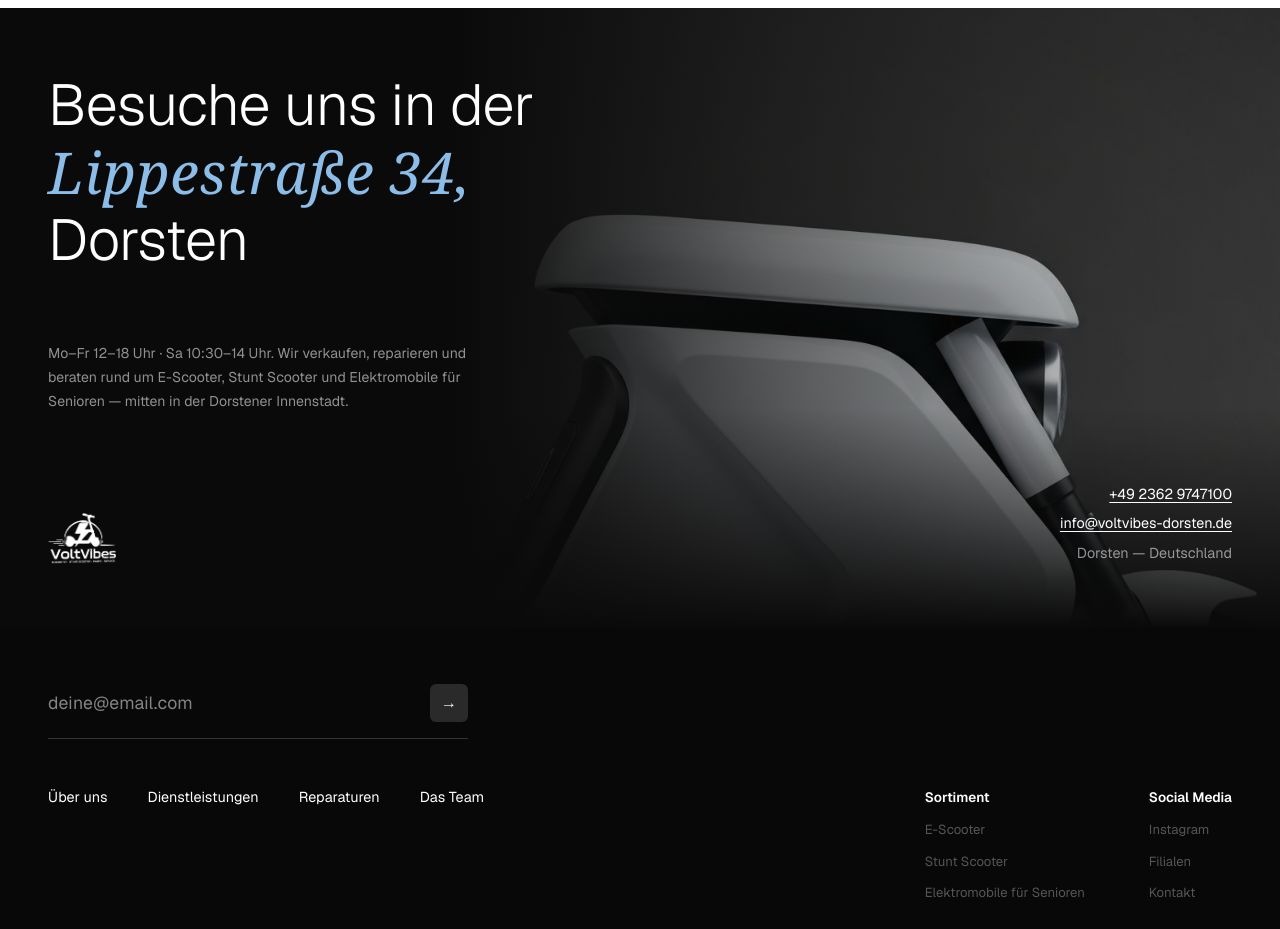
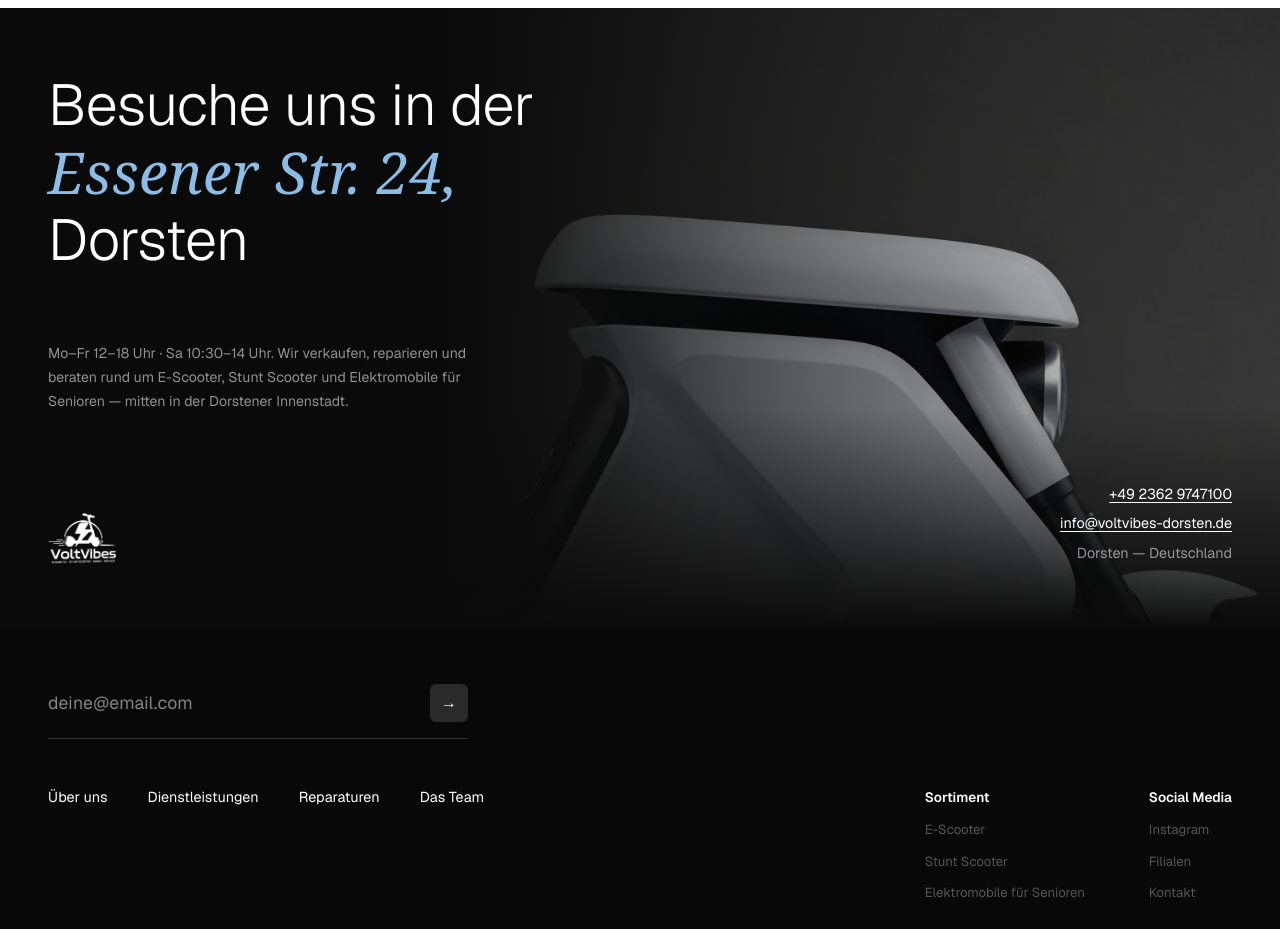
Before and after one commit to Myandr/voltvibes, a Next.js app: page / in a window 1280 px wide. Shown: the part 5320-6249 px from the top of the page. Built offline with nearby package versions, Linux system fonts and the light colour scheme; no server answers.

Commit message:
fix: update address references from Lippestraße 34 to Essener Str. 24 across multiple pages and components

```diff
--- a/app/agb/page.tsx
+++ b/app/agb/page.tsx
@@ -30,7 +30,7 @@ export default function AgbPage() {
           <section>
             <h2 className="text-base font-semibold text-zinc-900 mb-3">§ 1 Geltungsbereich</h2>
             <p>
-              Diese Allgemeinen Geschäftsbedingungen gelten für alle Verträge zwischen VoltVibes Dorsten, Inhaber Markus Kremer, Lippestraße 34, 46282 Dorsten (nachfolgend „Verkäufer") und Verbrauchern sowie Unternehmern (nachfolgend „Kunde"), die über unseren Online-Shop oder in unseren Ladengeschäften geschlossen werden.
+              Diese Allgemeinen Geschäftsbedingungen gelten für alle Verträge zwischen VoltVibes Dorsten, Inhaber Markus Kremer, Essener Str. 24, 46282 Dorsten (nachfolgend „Verkäufer") und Verbrauchern sowie Unternehmern (nachfolgend „Kunde"), die über unseren Online-Shop oder in unseren Ladengeschäften geschlossen werden.
             </p>
             <p className="mt-3">
               Verbraucher ist jede natürliche Person, die ein Rechtsgeschäft zu Zwecken abschließt, die überwiegend weder ihrer gewerblichen noch ihrer selbstständigen beruflichen Tätigkeit zugerechnet werden können (§ 13 BGB).
--- a/app/components/FooterCTA.tsx
+++ b/app/components/FooterCTA.tsx
@@ -52,7 +52,7 @@ export default function FooterCTA() {
           }}
         >
           Besuche uns in der{' '}
-          <em style={{ fontFamily: 'Georgia, "Palatino Linotype", Palatino, serif', color: '#8BBDE8', fontStyle: 'italic', fontWeight: 400, letterSpacing: '0.01em' }}>Lippestraße 34,</em>{' '}
+          <em style={{ fontFamily: 'Georgia, "Palatino Linotype", Palatino, serif', color: '#8BBDE8', fontStyle: 'italic', fontWeight: 400, letterSpacing: '0.01em' }}>Essener Str. 24,</em>{' '}
           Dorsten
         </h2>
 
--- a/app/datenschutz/page.tsx
+++ b/app/datenschutz/page.tsx
@@ -32,7 +32,7 @@ export default function DatenschutzPage() {
             <p>
               VoltVibes Dorsten<br />
               Inhaber: Markus Kremer<br />
-              Lippestraße 34, 46282 Dorsten<br />
+              Essener Str. 24, 46282 Dorsten<br />
               E-Mail: <a href="mailto:info@voltvibes-dorsten.de" className="text-[#8BBDE8] hover:underline">info@voltvibes-dorsten.de</a><br />
               Telefon: <a href="tel:023629747100" className="text-[#8BBDE8] hover:underline">02362 9747100</a>
             </p>
--- a/app/filialen/page.tsx
+++ b/app/filialen/page.tsx
@@ -81,9 +81,9 @@ export default function FilialenPage() {
             {/* Map */}
             <div ref={dorstMap.ref} style={fadeStyle(dorstMap.visible, 0.1, 24)} className="relative rounded-2xl overflow-hidden h-[340px] sm:h-[420px] lg:h-full min-h-[340px]">
               <ConsentMap
-                src="https://maps.google.com/maps?q=Lippestraße+34,+46282+Dorsten&output=embed&z=16"
+                src="https://maps.google.com/maps?q=Essener+Str.+24,+46282+Dorsten&output=embed&z=16"
                 title="VoltVibes Dorsten"
-                address="Lippestraße 34, 46282 Dorsten"
+                address="Essener Str. 24, 46282 Dorsten"
               />
             </div>
 
@@ -102,7 +102,7 @@ export default function FilialenPage() {
                 <MapPin className="h-5 w-5 text-[#8BBDE8] flex-shrink-0 mt-0.5" />
                 <div>
                   <p className="font-semibold text-sm text-zinc-900">Adresse</p>
-                  <p className="text-sm text-zinc-500">Lippestraße 34</p>
+                  <p className="text-sm text-zinc-500">Essener Str. 24</p>
                   <p className="text-sm text-zinc-500">46282 Dorsten</p>
                   <p className="text-xs text-zinc-400 mt-0.5">Fußgängerzone Innenstadt</p>
                 </div>
@@ -143,7 +143,7 @@ export default function FilialenPage() {
               </div>
 
               <a
-                href="https://maps.google.com/?q=Lippestraße+34,+46282+Dorsten"
+                href="https://maps.google.com/?q=Essener+Str.+24,+46282+Dorsten"
                 target="_blank"
                 rel="noopener noreferrer"
                 className="inline-flex items-center gap-2 text-sm font-medium text-white bg-zinc-900 px-5 py-3 rounded-full hover:bg-zinc-700 transition-colors w-fit"
--- a/app/impressum/page.tsx
+++ b/app/impressum/page.tsx
@@ -33,7 +33,7 @@ export default function ImpressumPage() {
               VoltVibes Dorsten<br />
               Inhaber: Markus Kremer<br />
               Unternehmensform: Einzelunternehmen<br />
-              Lippestraße 34<br />
+              Essener Str. 24<br />
               46282 Dorsten
             </p>
           </section>
--- a/app/kontakt/page.tsx
+++ b/app/kontakt/page.tsx
@@ -297,7 +297,7 @@ export default function KontaktPage() {
                     <MapPin className="h-4 w-4 text-[#8BBDE8] flex-shrink-0 mt-0.5" />
                     <div>
                       <p className="text-xs font-semibold uppercase tracking-wider text-zinc-400 mb-0.5">Adresse</p>
-                      <p className="text-sm font-medium text-zinc-900">Lippestraße 34</p>
+                      <p className="text-sm font-medium text-zinc-900">Essener Str. 24</p>
                       <p className="text-sm text-zinc-500">46282 Dorsten</p>
                       <p className="text-xs text-zinc-400 mt-0.5">Fußgängerzone Innenstadt</p>
                     </div>
@@ -348,7 +348,7 @@ export default function KontaktPage() {
               {/* Quick links */}
               <div className="flex flex-col gap-2">
                 <a
-                  href="https://maps.google.com/?q=Lippestraße+34,+46282+Dorsten"
+                  href="https://maps.google.com/?q=Essener+Str.+24,+46282+Dorsten"
                   target="_blank"
                   rel="noopener noreferrer"
                   className="inline-flex items-center gap-2 text-sm font-medium bg-zinc-900 text-white px-5 py-3 rounded-full hover:bg-zinc-700 transition-colors w-fit"
@@ -367,9 +367,9 @@ export default function KontaktPage() {
         <div className="max-w-6xl mx-auto w-full">
           <div ref={mapSection.ref} style={fadeStyle(mapSection.visible, 0.1, 24)} className="relative rounded-2xl overflow-hidden h-[300px] sm:h-[380px]">
             <ConsentMap
-              src="https://maps.google.com/maps?q=Lippestraße+34,+46282+Dorsten&output=embed&z=16"
+              src="https://maps.google.com/maps?q=Essener+Str.+24,+46282+Dorsten&output=embed&z=16"
               title="VoltVibes Dorsten"
-              address="Lippestraße 34, 46282 Dorsten"
+              address="Essener Str. 24, 46282 Dorsten"
             />
           </div>
         </div>
--- a/app/layout.tsx
+++ b/app/layout.tsx
@@ -25,7 +25,7 @@ const bebasNeue = Bebas_Neue({
 
 export const metadata: Metadata = {
   title: "VoltVibes Dorsten — E-Scooter, Stunt Scooter & Reparatur",
-  description: "VoltVibes Dorsten: Dein Fachgeschäft in der Innenstadt für E-Scooter, Stunt Scooter und Reparaturen. Lippestraße 34, 46282 Dorsten.",
+  description: "VoltVibes Dorsten: Dein Fachgeschäft in der Innenstadt für E-Scooter, Stunt Scooter und Reparaturen. Essener Str. 24, 46282 Dorsten.",
 };
 
 export default function RootLayout({
--- a/app/shop/[slug]/product-detail.tsx
+++ b/app/shop/[slug]/product-detail.tsx
@@ -256,7 +256,7 @@ export default function ProductDetailClient({ product, relatedProducts = [] }: {
                 </div>
                 <div className="flex items-center gap-3 text-sm text-[#888]">
                   <MapPin className="h-4 w-4 shrink-0" />
-                  <span>Abholung in Dorsten (Lippestraße 34) möglich</span>
+                  <span>Abholung in Dorsten (Essener Str. 24) möglich</span>
                 </div>
                 <div className="flex items-center gap-3 text-sm text-[#888]">
                   <RotateCcw className="h-4 w-4 shrink-0" />
--- a/app/widerruf/page.tsx
+++ b/app/widerruf/page.tsx
@@ -41,7 +41,7 @@ export default function WiderrufPage() {
             <p className="mt-3 pl-4 border-l-2 border-zinc-200">
               VoltVibes Dorsten<br />
               Inhaber: Markus Kremer<br />
-              Lippestraße 34<br />
+              Essener Str. 24<br />
               46282 Dorsten<br />
               E-Mail: <a href="mailto:info@voltvibes-dorsten.de" className="text-[#8BBDE8] hover:underline">info@voltvibes-dorsten.de</a><br />
               Telefon: <a href="tel:023629747100" className="text-[#8BBDE8] hover:underline">02362 9747100</a>
@@ -81,7 +81,7 @@ export default function WiderrufPage() {
             <div className="bg-zinc-50 border border-zinc-200 rounded-lg p-6 font-mono text-xs leading-loose text-zinc-700 whitespace-pre-wrap">
 {`An:
 VoltVibes Dorsten, Inhaber Markus Kremer
-Lippestraße 34, 46282 Dorsten
+Essener Str. 24, 46282 Dorsten
 E-Mail: info@voltvibes-dorsten.de
 
 Hiermit widerrufe(n) ich/wir (*) den von mir/uns (*) abgeschlossenen
--- a/components/ui/reparaturen-about.tsx
+++ b/components/ui/reparaturen-about.tsx
@@ -20,7 +20,7 @@ interface ReparaturenAboutProps {
 }
 
 const defaultAnnahmestellen = [
-  { name: "VoltVibes Dorsten", address: "Lippestraße 34", city: "46282 Dorsten" },
+  { name: "VoltVibes Dorsten", address: "Essener Str. 24", city: "46282 Dorsten" },
   { name: "AWK Smart Repair", address: "Boschstraße 9", city: "46244 Bottrop" },
   { name: "Automanufaktur 57", address: "Westring 57", city: "45659 Recklinghausen" },
 ];
```
